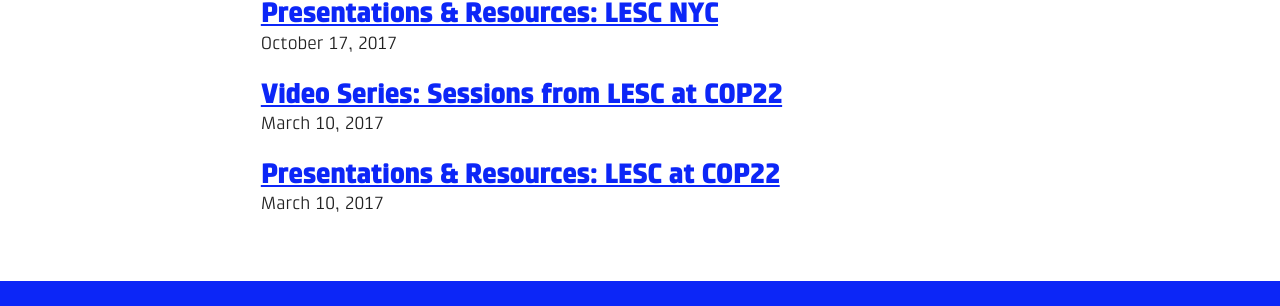
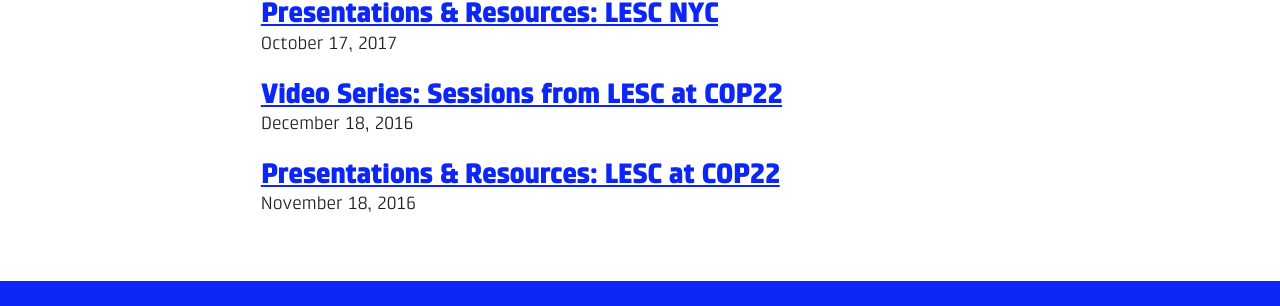
Before and after one commit to ryanswaney/lesc-jekyll, a Jekyll site: the page built from news.markdown, in a window 1280 px wide. Shown: the part 688-994 px from the top of the page. Built offline with Jekyll 4.4.1, drawn with Linux system fonts in a browser that asks for light colours; nearby versions of some CDN libraries.

Commit message:
updated dates on news posts from COP22 event

```diff
--- a/_posts/2017-03-10-resources-from-lesc-cop22.markdown
+++ b/_posts/2016-11-18-resources-from-lesc-cop22.markdown
@@ -1,6 +1,6 @@
 ---
 title: 'Presentations & Resources: LESC at COP22'
-date: 2017-03-10
+date: 2016-11-18
 ---
 ### Presentations
 * [**Presentations from Monday, Nov. 14th (27.63mb)**](https://www.dropbox.com/s/kd8qhcyyq2y3vd8/Day%201_Monday.pptx?dl=0)
--- a/_posts/2017-3-10-videos-from-lesc-cop22.markdown
+++ b/_posts/2016-12-15-videos-from-lesc-cop22.markdown
@@ -1,6 +1,6 @@
 ---
 title: 'Video Series: Sessions from LESC at COP22'
-date: 2017-03-10
+date: 2016-12-18
 related-videos:
   - title: Nezha Larhrissi's Opening Address
     url: https://youtu.be/aN-639Po-do
```
